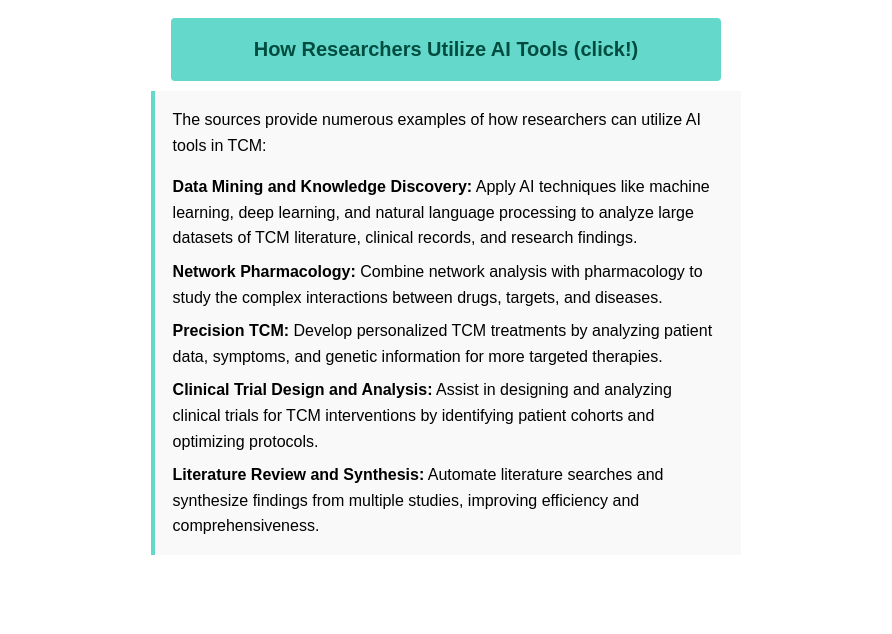
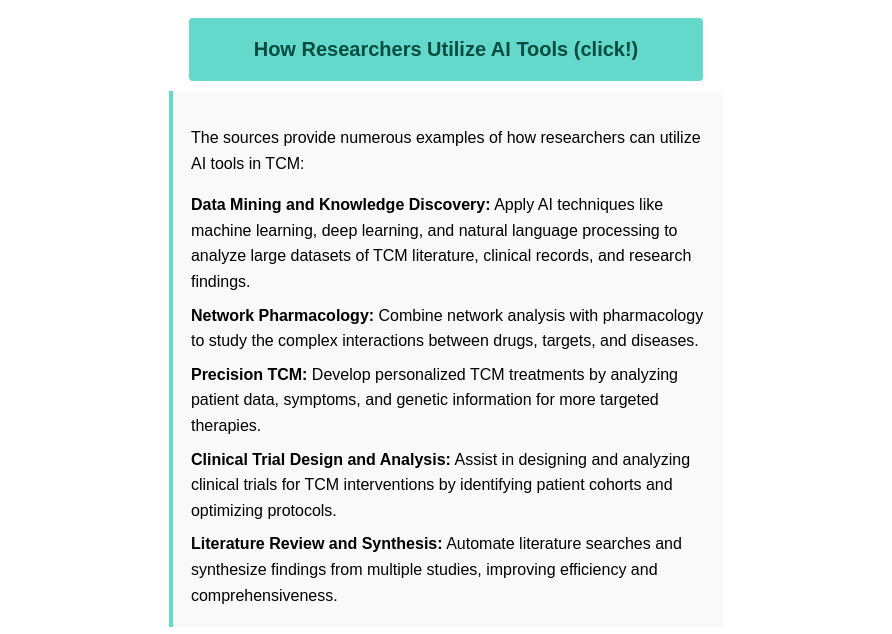
Before and after one commit to swoodeadlock/AIpaths2, a plain HTML site: page researcher-path.html in a window 1280 px wide. Both pictures are taken after a click on the button "How Researchers Utilize AI Tools (click!)". Shown: the part 104-738 px from the top of the page, without its empty margins (194-1086 px from the left). Drawn offline with Linux system fonts and the light colour scheme.

Commit message:
Update researcher-path.html

```diff
--- a/researcher-path.html
+++ b/researcher-path.html
@@ -90,13 +90,13 @@ h1, h2 {
             background-color: #333;
         }
 
-        /* Collapsible section for AI usage */
+       /* Collapsible section for AI usage */
         .collapsible {
             background-color: #64D8CB; /* Teal background */
             color: #004D40; /* Dark teal text color */
             cursor: pointer;
             padding: 20px; /* Increased padding for a bigger button */
-            width: 45%;
+            width: 42%; /* Reduced to 70% of original width */
             border: none;
             text-align: center;
             outline: none;
@@ -105,26 +105,30 @@ h1, h2 {
             border-radius: 4px;
             margin: 0 auto; /* Center the button */
             display: block;
-            transition: background-color 0.3s ease, transform 0.3s ease; /* Added transition for hover effect */
+            transition: background-color 0.3s ease; /* Added transition for hover effect */
         }
 
         .collapsible:hover {
             background-color: #4DB6AC; /* Slightly darker teal on hover */
-            transform: scale(1.05); /* Slight zoom on hover for flamboyant effect */
         }
 
+        /* Smooth sliding effect for the content */
         .content {
+            max-height: 0;
+            overflow: hidden;
             padding: 0 18px;
-            display: none;
-            overflow: hidden;
             background-color: #f9f9f9;
             border-left: 4px solid #64D8CB;
             margin-top: 10px;
-            width: 45%; /* Same width as the button */
+            width: 42%; /* Same width as the button */
             margin-left: auto;
             margin-right: auto;
-            transition: max-height 0.5s ease-out, transform 0.5s ease-out; /* Smooth transition for height and scaling */
-            transform-origin: top; /* Scaling transition starts from the top */
+            transition: max-height 0.5s ease-in-out, padding 0.5s ease-in-out; /* Smooth transition */
+        }
+
+        .content.expanded {
+            max-height: 500px; /* Set a height that can accommodate your content */
+            padding: 18px; /* Restore padding when expanded */
         }
 
         .content ul {
@@ -140,7 +144,6 @@ h1, h2 {
         .spacing {
             margin-top: 60px;
         }
-
     </style>
 </head>
 <body>
@@ -294,14 +297,10 @@ h1, h2 {
             var content = document.querySelector('.content');
 
             coll.addEventListener("click", function() {
-                if (content.style.display === "block") {
-                    content.style.display = "none";
-                    content.style.maxHeight = null;
-                    content.style.transform = "scale(0.9)"; // Shrink on fold
+                if (content.classList.contains("expanded")) {
+                    content.classList.remove("expanded");
                 } else {
-                    content.style.display = "block";
-                    content.style.maxHeight = content.scrollHeight + "px";
-                    content.style.transform = "scale(1)"; // Grow back to full size
+                    content.classList.add("expanded");
                 }
             });
         });
```
